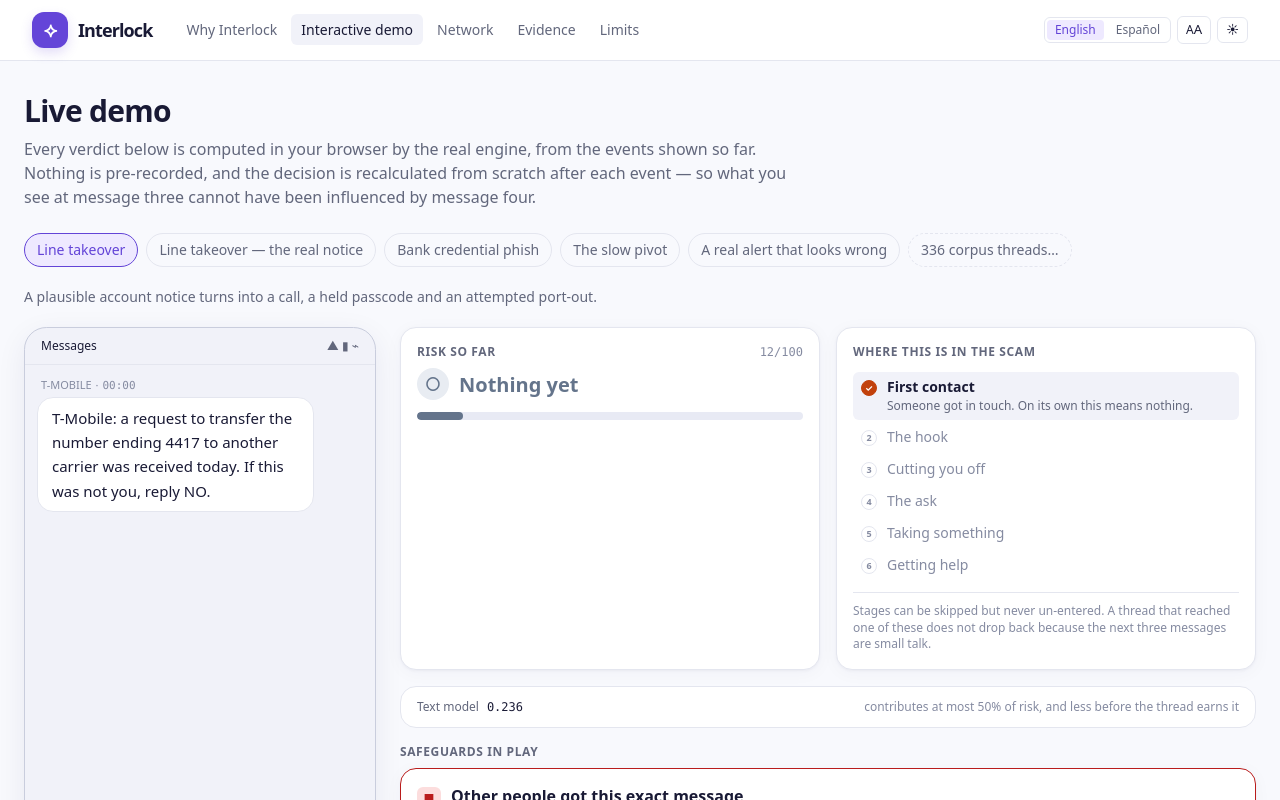
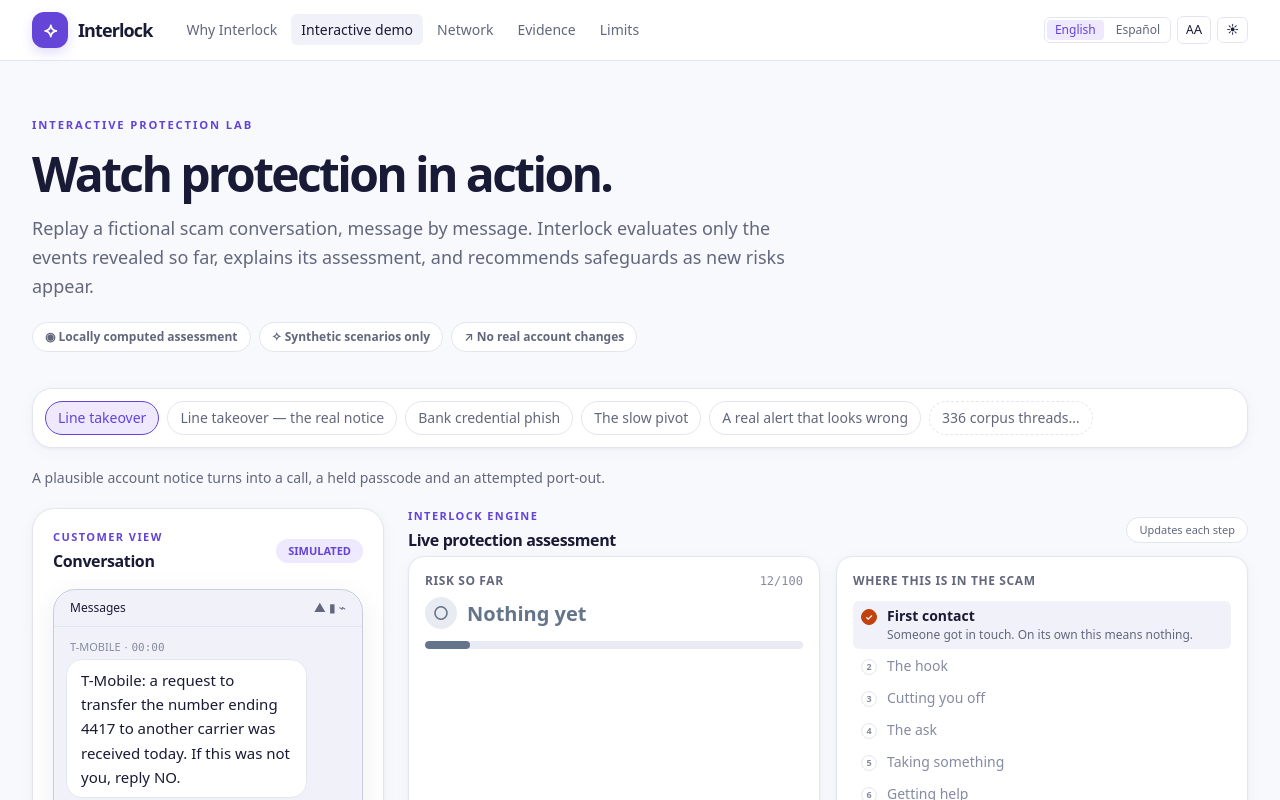
Before and after one commit to raghuveerkuruguntla/Interlock, a Next.js app: page /demo in a window 1280 px wide. Shown: the top 800 px of the page. Built offline with nearby package versions, Linux system fonts and the light colour scheme.

Commit message:
Improve demo hierarchy and reinforce simulated local assessment

```diff
--- a/app/demo/demo-client.tsx
+++ b/app/demo/demo-client.tsx
@@ -240,19 +240,26 @@ export function DemoClient() {
   );
 
   return (
-    <div className="mx-auto max-w-7xl px-4 pb-16 pt-8 sm:px-6">
-      <header className="mb-6">
-        <h1 className="text-2xl font-semibold tracking-tight sm:text-3xl">Live demo</h1>
-        <p className="mt-2 max-w-3xl text-muted">
-          Every verdict below is computed in your browser by the real engine, from the events
-          shown so far. Nothing is pre-recorded, and the decision is recalculated from scratch
-          after each event — so what you see at message three cannot have been influenced by
-          message four.
+    <div className="mx-auto max-w-7xl px-5 pb-20 pt-10 sm:px-8 sm:pt-14">
+      <header className="mb-9">
+        <p className="section-kicker">INTERACTIVE PROTECTION LAB</p>
+        <h1 className="mt-4 text-4xl font-semibold tracking-[-0.055em] text-ink sm:text-5xl">
+          Watch protection in action.
+        </h1>
+        <p className="mt-4 max-w-3xl text-base leading-relaxed text-muted sm:text-lg">
+          Replay a fictional scam conversation, message by message. Interlock evaluates
+          only the events revealed so far, explains its assessment, and recommends
+          safeguards as new risks appear.
         </p>
+        <div className="mt-5 flex flex-wrap gap-2">
+          <span className="rounded-full border border-line bg-surface px-3 py-1.5 text-xs font-semibold text-muted">◉ Locally computed assessment</span>
+          <span className="rounded-full border border-line bg-surface px-3 py-1.5 text-xs font-semibold text-muted">✧ Synthetic scenarios only</span>
+          <span className="rounded-full border border-line bg-surface px-3 py-1.5 text-xs font-semibold text-muted">↗ No real account changes</span>
+        </div>
       </header>
 
       {/* Thread picker */}
-      <div className="mb-5 flex flex-wrap items-center gap-2">
+      <div className="mb-5 flex flex-wrap items-center gap-2 rounded-[1.25rem] border border-line bg-surface p-3 shadow-[var(--shadow-card)]">
         {DEMO_THREADS.map((t) => (
           <button
             key={t.id}
@@ -289,9 +296,13 @@ export function DemoClient() {
         </p>
       )}
 
-      <div className="grid gap-6 lg:grid-cols-[minmax(0,22rem)_minmax(0,1fr)]">
+      <div className="grid items-start gap-6 lg:grid-cols-[minmax(0,22rem)_minmax(0,1fr)]">
         {/* ---------------------------------------------------------- phone */}
-        <div>
+        <div className="demo-panel">
+          <div className="mb-4 flex items-center justify-between gap-3">
+            <div><p className="text-[11px] font-bold uppercase tracking-[0.13em] text-brand">CUSTOMER VIEW</p><h2 className="mt-1 text-base font-semibold tracking-tight text-ink">Conversation</h2></div>
+            <span className="rounded-full bg-brand-soft px-3 py-1 text-[11px] font-semibold text-brand">SIMULATED</span>
+          </div>
           <PhoneThread
             events={events}
             otpHeld={otpGuardActive}
@@ -409,6 +420,7 @@ export function DemoClient() {
 
         {/* ------------------------------------------------------- engine */}
         <div className="space-y-4">
+          <div className="mb-1 flex items-center justify-between gap-2"><div><p className="text-[11px] font-bold uppercase tracking-[0.13em] text-brand">INTERLOCK ENGINE</p><h2 className="mt-1 text-base font-semibold tracking-tight text-ink">Live protection assessment</h2></div><span className="rounded-full border border-line bg-surface px-3 py-1 text-[11px] font-medium text-muted">Updates each step</span></div>
           <div className="grid gap-4 sm:grid-cols-2">
             <RiskMeter assessment={assessment} />
             <StageRail assessment={assessment} />
```
